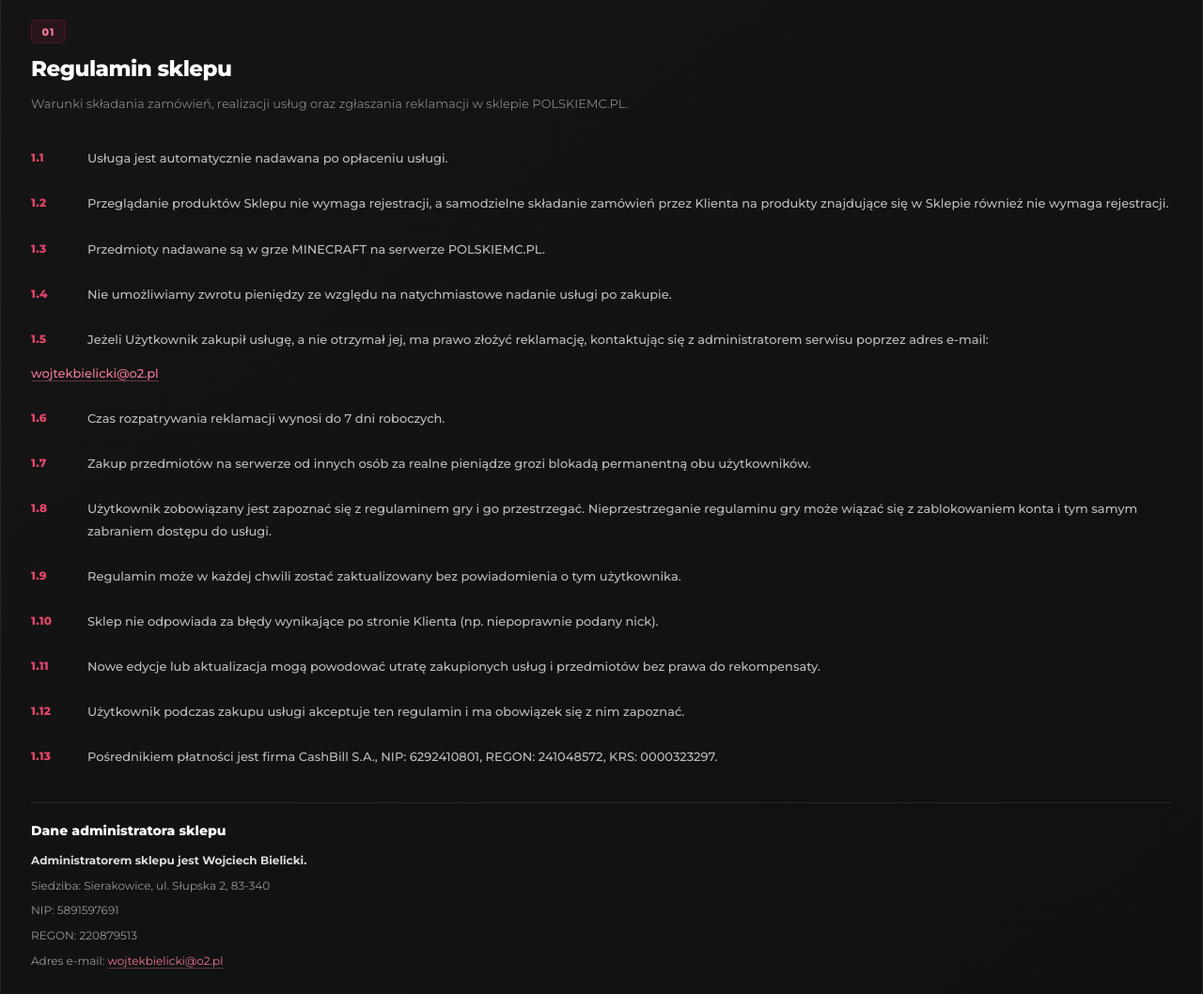
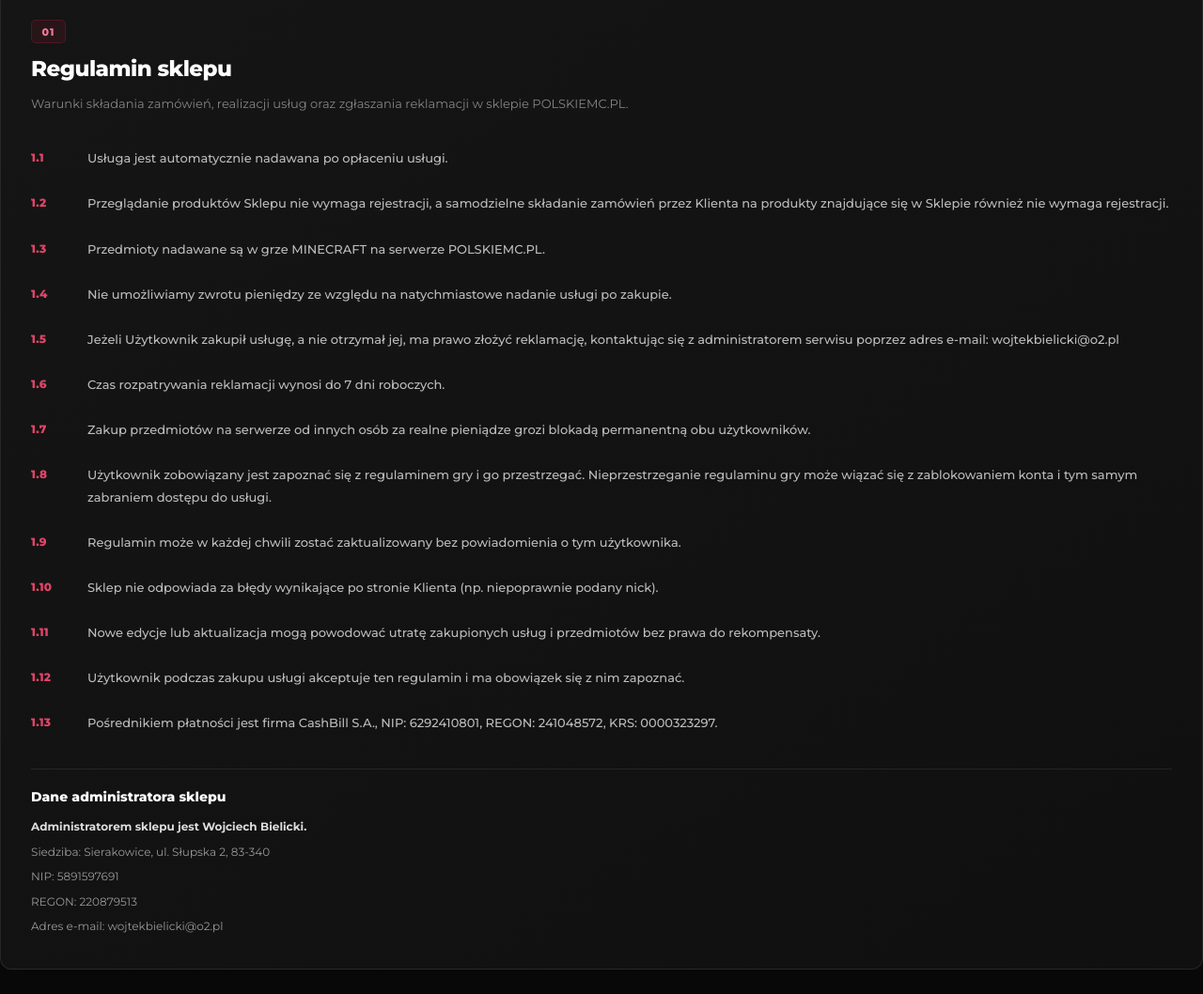
Before and after one commit to biznespolskiemc-code/polskie-mc-pl, a plain HTML site: page regulamin-sklep.html in a window 1280 px wide. Shown: the part 514-1572 px from the top of the page at 94% size. Drawn offline with Linux system fonts and the light colour scheme.

Commit message:
Update regulamin-sklep.html

```diff
--- a/regulamin-sklep.html
+++ b/regulamin-sklep.html
@@ -63,7 +63,7 @@
 
                     <li>Nie umożliwiamy zwrotu pieniędzy ze względu na natychmiastowe nadanie usługi po zakupie.</li>
 
-                    <li>Jeżeli Użytkownik zakupił usługę, a nie otrzymał jej, ma prawo złożyć reklamację, kontaktując się z administratorem serwisu poprzez adres e-mail: <a href="mailto:wojtekbielicki@o2.pl">wojtekbielicki@o2.pl</a>.</li>
+                    <li>Jeżeli Użytkownik zakupił usługę, a nie otrzymał jej, ma prawo złożyć reklamację, kontaktując się z administratorem serwisu poprzez adres e-mail: wojtekbielicki@o2.pl</li>
 
                     <li>Czas rozpatrywania reklamacji wynosi do 7 dni roboczych.</li>
 
@@ -94,7 +94,7 @@
 
                     <p>REGON: 220879513</p>
 
-                    <p>Adres e-mail: <a href="mailto:wojtekbielicki@o2.pl">wojtekbielicki@o2.pl</a></p>
+                    <p>Adres e-mail: wojtekbielicki@o2.pl</p>
 
                 </div>
 
```
